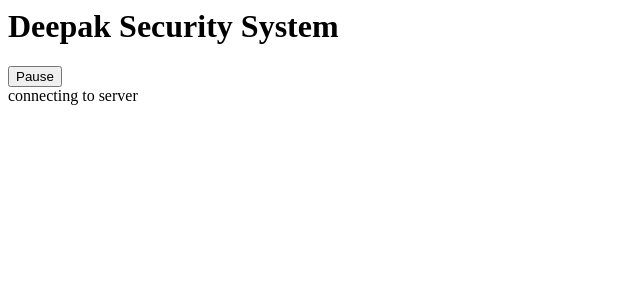
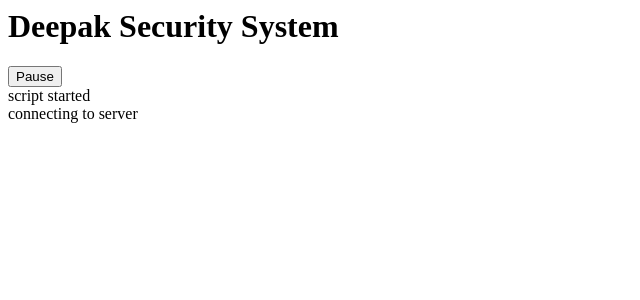
Before and after one commit to rdeepak2002/PythonSecuritySystem, a Flask app: page / in a window 1280 px wide. Shown: the top 300 px of the page, without its empty margins (0-640 px from the left). Run offline with Flask 2, Linux system fonts and the light colour scheme; parts of the project's set-up code (start-up, migrations or seed data) failed here and were passed over; some libraries are stand-ins or nearby versions.

Commit message:
fixed constant issue

```diff
--- a/templates/home.html
+++ b/templates/home.html
@@ -24,8 +24,9 @@
 		<div id='debugLog'></div>
 
 		<script type='text/javascript' charset='utf-8'>
+			debugAdd('script started')
+
 			const socket = io()
-
 			const sliderContainer = document.getElementById('sliderContainer');
 			const imagePlayerElement = document.getElementById('player')
 			const controlBtn = document.getElementById('controlBtn')
@@ -63,6 +64,8 @@
 					imagePlayerElement.src = '/saved/' + fileList[0]
 				}
 
+				debugAdd('file list of size ' + fileList.length + ' retrieved')
+
 				min = parseInt(fileList[0].substring(0, fileList[0].length-4))
 				max = parseInt(fileList[fileList.length-1].substring(0, fileList[fileList.length-1].length-4))
 
@@ -97,7 +100,7 @@
 						$('#sliderElement').prop({'max': max})
 					}
 
-					const size = fileList.length*15.3*0.001
+					let size = fileList.length*15.3*0.001
 
 					if(size < 1000) {
 						storageElement.innerHTML = size.toFixed(2) + " mb"
@@ -115,6 +118,8 @@
 			})
 
 			function sliderChanged(sliderValue) {
+				debugAdd('slider changed function called')
+
 				if(fileList.includes(sliderValue + '.jpg')) {
 					imagePlayerElement.src = '/saved/' + sliderValue + '.jpg'
 					$('#sliderElement').prop({'value': sliderValue})
```
